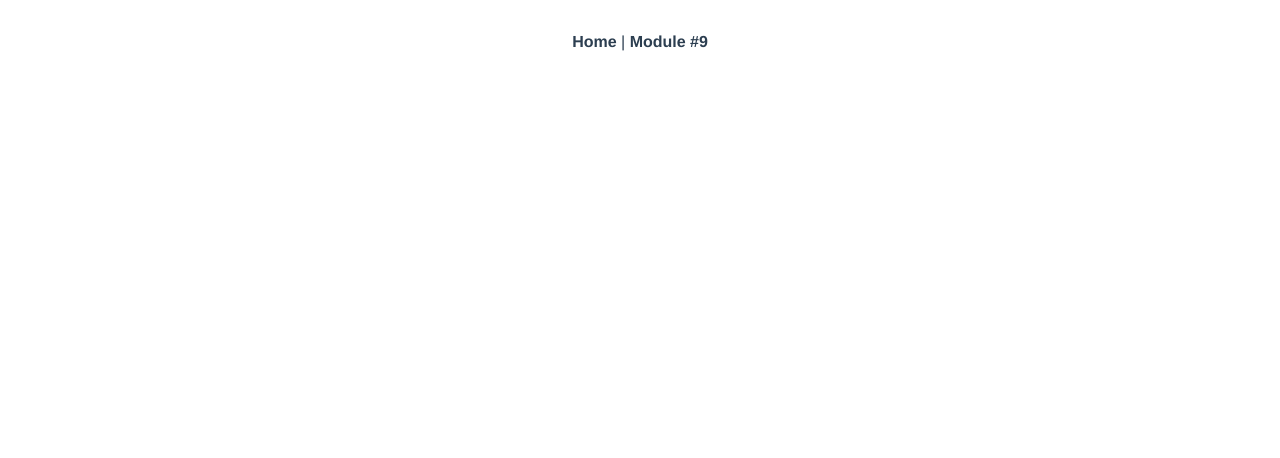
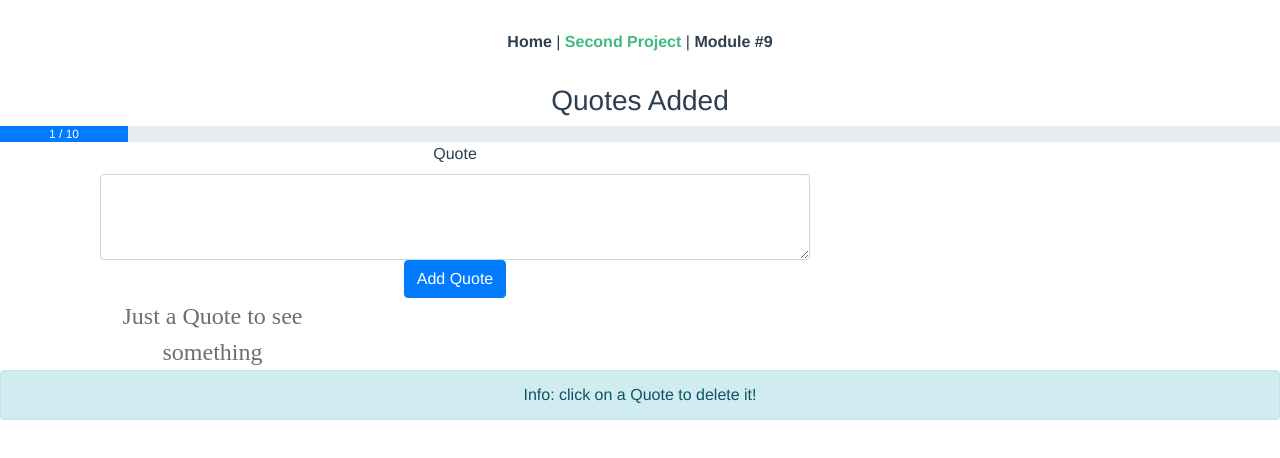
Before and after one commit to isao92/VueProject, a Vue app in the folder vue-cli-new/: page /secondProject in a window 1280 px wide. Shown: the top 458 px of the page. Built offline with nearby package versions, Linux system fonts and the light colour scheme.

Commit message:
Second project

```diff
--- a/vue-cli-new/src/App.vue
+++ b/vue-cli-new/src/App.vue
@@ -3,6 +3,7 @@
   <div id="app">
     <div id="nav">
       <router-link to="/">Home</router-link> |
+      <router-link to="/secondProject">Second Project</router-link> |
       <router-link to="/module9">Module #9</router-link>
     </div>
     <!-- <ServerStats></ServerStats> -->
@@ -12,6 +13,7 @@
   </div>
 </div>
 </template>
+
 <script>
 export default {
   name: 'App',
--- /dev/null
+++ b/vue-cli-new/src/components/Header.vue
@@ -0,0 +1,20 @@
+<template>
+  <div class="row">
+    <div class="col-sm-12">
+      <h3>Quotes Added</h3>
+      <div class="row progress">
+        <div class="col-sm-12 progress">
+          <div class="progress-bar" role="progressbar" aria-valuenow="60" aria-valuemin="30" aria-valuemax="100" :style="{width: (quoteCount / maxQuotes) * 100 + '%'}">
+              {{ quoteCount }} / {{ maxQuotes }}
+          </div>
+        </div>
+      </div>
+    </div>
+  </div>
+</template>
+
+<script>
+export default {
+  props: ['quoteCount', 'maxQuotes']
+}
+</script>
--- /dev/null
+++ b/vue-cli-new/src/components/NewProjectQuote.vue
@@ -0,0 +1,36 @@
+<template>
+  <div class="container">
+    <div class="row">
+      <div class="col-sm-12">
+        <form>
+          <div class="col-sm-8">
+            <label>Quote</label>
+            <textarea class="form-control" rows="3" v-model="quote"></textarea>
+          </div>
+          <div class="col-sm-8">
+            <button class="btn btn-primary" @click.prevent="createNew">Add Quote</button>
+          </div>
+        </form>
+      </div>
+    </div>
+  </div>
+</template>
+
+<script>
+export default {
+  data: function () {
+    return {
+      quote: ''
+    }
+  },
+  methods: {
+    createNew () {
+      this.$emit('quoteAdded', this.quote)
+      this.quote = ''
+    }
+  }
+}
+</script>
+
+<style>
+</style>
--- /dev/null
+++ b/vue-cli-new/src/components/ProjectQuote.vue
@@ -0,0 +1,29 @@
+<template>
+  <div class="col-sm-6 col-md-4 col-lg-3">
+    <div class="panel panel-default">
+      <div class="panel-body quote">
+        <slot></slot>
+      </div>
+    </div>
+  </div>
+</template>
+
+<script>
+export default {
+  props: ['quotes']
+}
+</script>
+
+<style>
+  .panel-body {
+    font-family: 'Arizonia', cursive;
+    font-size: 24px;
+    color: #6e6e6e;
+  }
+  .quote {
+    cursor: pointer;
+  }
+  .quote:hover{
+    background-color: #ffe2e2;
+  }
+</style>
--- /dev/null
+++ b/vue-cli-new/src/components/QuoteGrid.vue
@@ -0,0 +1,25 @@
+<template>
+  <div class="container">
+    <div class="row">
+      <app-quote v-for="(quote, index) in quotes"  @click.native="deleteQuote(index)"> {{ quote }} </app-quote>
+    </div>
+  </div>
+</template>
+
+<script>
+import Quote from './ProjectQuote.vue'
+export default {
+  props: ['quotes'],
+  components: {
+    appQuote: Quote
+  },
+  methods: {
+    deleteQuote (index) {
+      this.$emit('quoteDeleted', index)
+    }
+  }
+}
+</script>
+
+<style>
+</style>
--- a/vue-cli-new/src/router.js
+++ b/vue-cli-new/src/router.js
@@ -20,6 +20,14 @@ export default new Router({
       // this generates a separate chunk (about.[hash].js) for this route
       // which is lazy-loaded when the route is visited.
       component: () => import(/* webpackChunkName: "about" */ './views/Module9.vue')
+    },
+    {
+      path: '/secondProject',
+      name: 'secondProject',
+      // route level code-splitting
+      // this generates a separate chunk (about.[hash].js) for this route
+      // which is lazy-loaded when the route is visited.
+      component: () => import(/* webpackChunkName: "about" */ './views/SecondProject.vue')
     }
   ]
 })
--- a/vue-cli-new/src/views/SecondProject.vue
+++ b/vue-cli-new/src/views/SecondProject.vue
@@ -0,0 +1,52 @@
+<template>
+  <div class="secondProject">
+    <div class="row">
+      <div class="col-sm-12 text-center">
+        <app-header :quoteCount="quotes.length" :maxQuotes="maxQuotes"></app-header>
+        <app-new-project-quote @quoteAdded="newQuote"></app-new-project-quote>
+      </div>
+    </div>
+    <app-quote-grid :quotes="quotes" @quoteDeleted="deleteQuote"></app-quote-grid>
+    <div class="row">
+      <div class="col-sm-12 text-center">
+        <div class="alert alert-info">Info: click on a Quote to delete it!</div>
+      </div>
+    </div>
+  </div>
+</template>
+
+<script>
+import ProjectGridQuote from '../components/QuoteGrid.vue'
+import NewProjectQuote from '../components/NewProjectQuote.vue'
+import Header from '../components/Header.vue'
+export default {
+  data: function () {
+    return {
+      quotes: [
+        'Just a Quote to see something'
+      ],
+      maxQuotes: 10
+    }
+  },
+  methods: {
+    newQuote (quote) {
+      if (this.quotes.length >= this.maxQuotes) {
+        return alert('Please delete quotes first')
+      }
+      this.quotes.push(quote)
+    },
+    deleteQuote (index) {
+      this.quotes.splice(index, 1)
+    }
+  },
+  name: 'SecondProject',
+  components: {
+    AppQuoteGrid: ProjectGridQuote,
+    AppNewProjectQuote: NewProjectQuote,
+    AppHeader: Header
+  }
+}
+</script>
+
+<style>
+</style>
```
